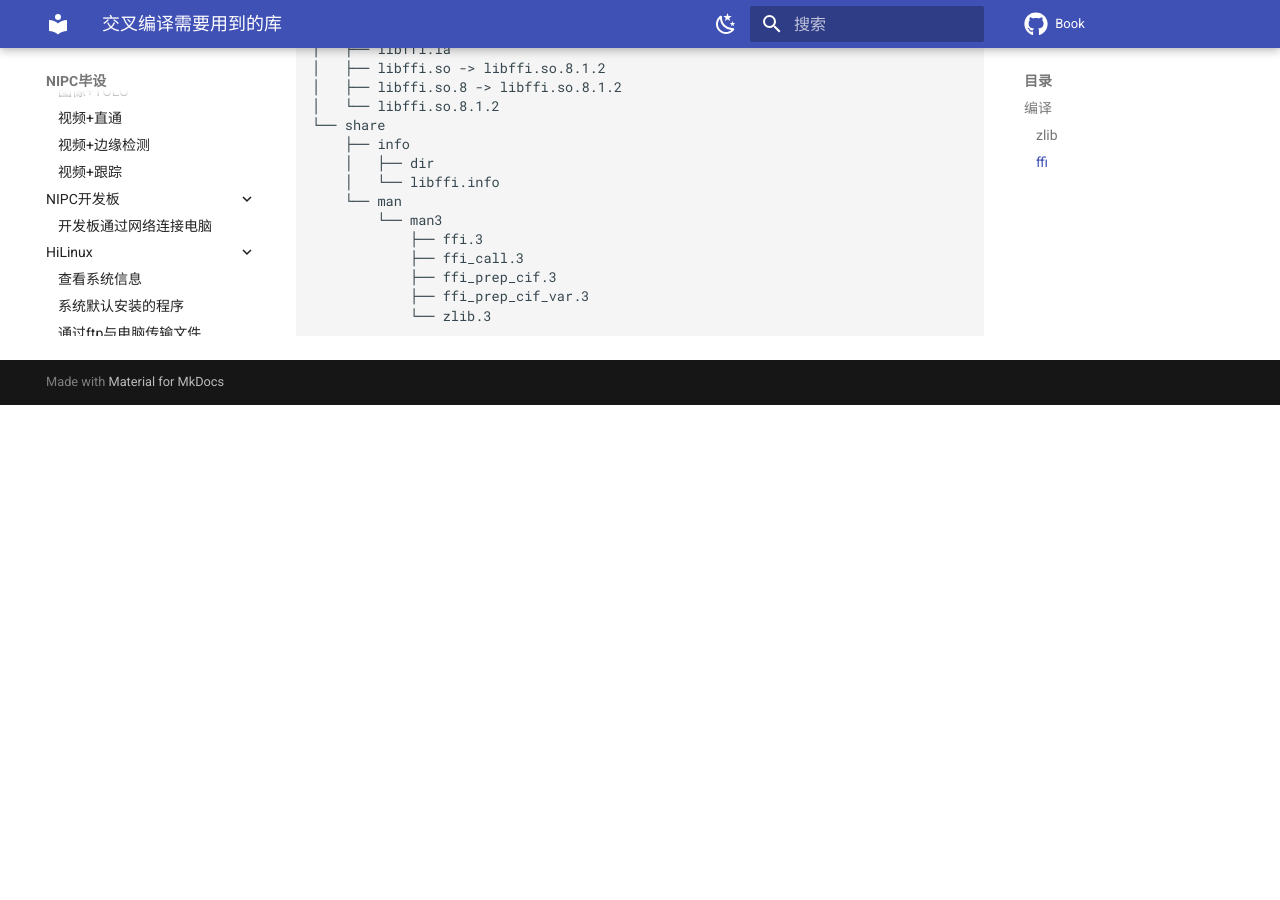
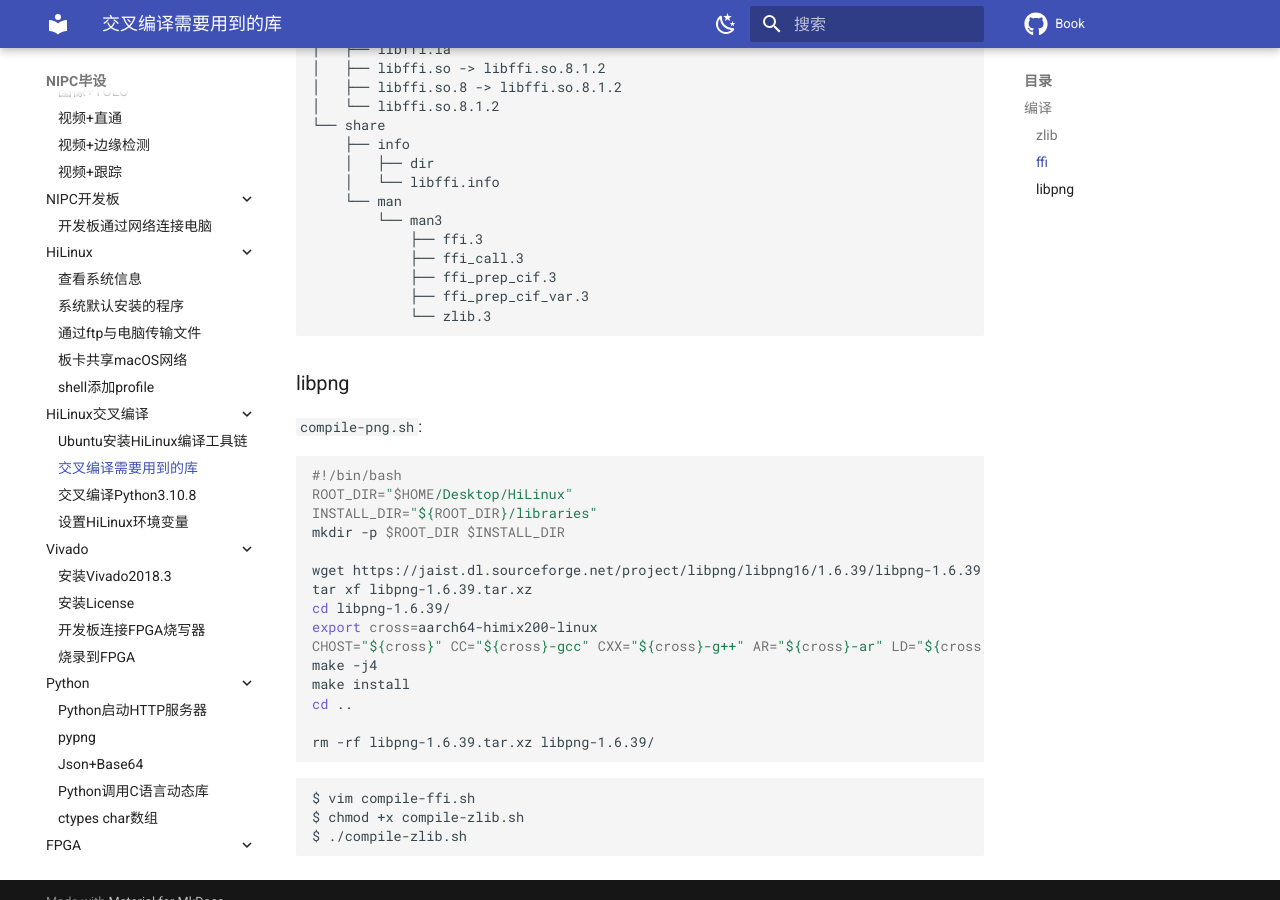
Before and after one commit to NIPC-Project/Book, an MkDocs documentation site: the page built from docs/COMPILE/compile-lib.md, in a window 1280 px wide and 900 px high, scrolled down 2004 px. Built offline with MkDocs 1.6.1 and Material for MkDocs 9.7.7, drawn with Linux system fonts in a browser that asks for light colours; comment, search, counter and statistics services are not loaded; before the commit the page ends 2409 px from its top, so only the background shows below that.

Commit message:
add libpng

````diff
--- a/docs/COMPILE/compile-lib.md
+++ b/docs/COMPILE/compile-lib.md
@@ -117,3 +117,31 @@ libraries/
             ├── ffi_prep_cif_var.3
             └── zlib.3
 ```
+
+### libpng
+
+`compile-png.sh`:
+
+```sh
+#!/bin/bash
+ROOT_DIR="$HOME/Desktop/HiLinux"
+INSTALL_DIR="${ROOT_DIR}/libraries"
+mkdir -p $ROOT_DIR $INSTALL_DIR
+
+wget https://jaist.dl.sourceforge.net/project/libpng/libpng16/1.6.39/libpng-1.6.39.tar.xz
+tar xf libpng-1.6.39.tar.xz
+cd libpng-1.6.39/
+export cross=aarch64-himix200-linux
+CHOST="${cross}" CC="${cross}-gcc" CXX="${cross}-g++" AR="${cross}-ar" LD="${cross}-ld" RANLIB="${cross}-ranlib" CFLAGS="-I$INSTALL_DIR/include" CPPFLAGS="-I$INSTALL_DIR/include" LDFLAGS="-L$INSTALL_DIR/lib -L$INSTALL_DIR/lib64" ./configure --prefix=$INSTALL_DIR --host=${cross}
+make -j4
+make install
+cd ..
+
+rm -rf libpng-1.6.39.tar.xz libpng-1.6.39/
+```
+
+```sh
+$ vim compile-ffi.sh
+$ chmod +x compile-zlib.sh
+$ ./compile-zlib.sh
+```
````
Also changed, not shown: docs/COMPILE/use-libpng.md (added, +94 -0 lines).
